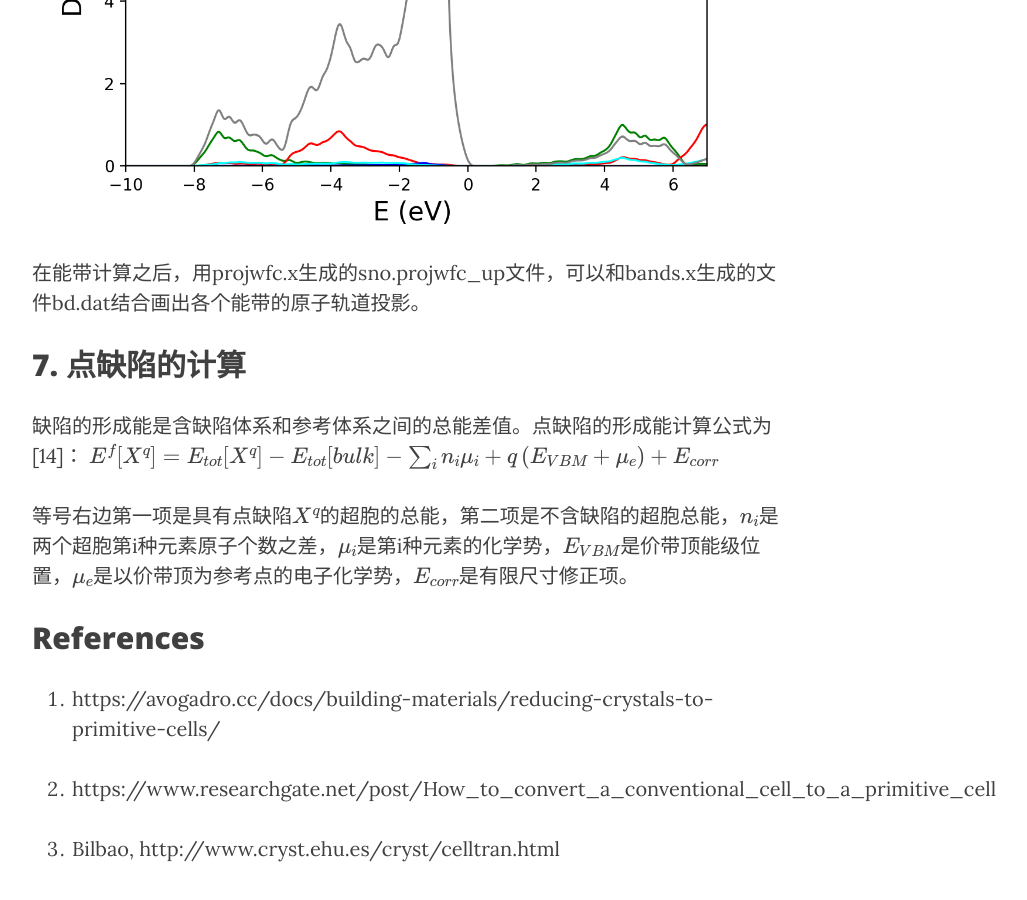
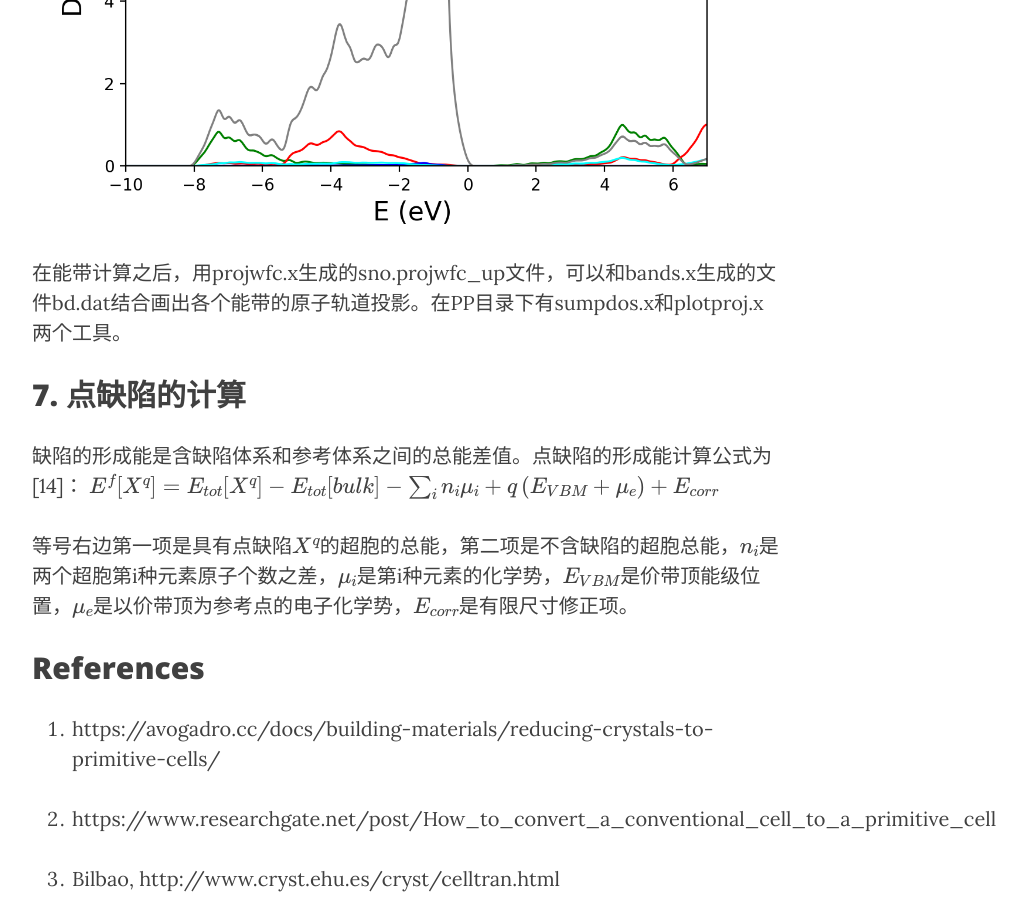
Before and after one commit to yyyu200/DFTbook, a Jekyll site: the page built from _posts/2019-04-01-HandsOn.md, in a window 1280 px wide and 900 px high, scrolled down 36080 px. Shown: the whole window, without its empty margins (233-1260 px from the left). Built offline with Jekyll 4.4.1, drawn with Linux system fonts in a browser that asks for light colours; nearby versions of some CDN libraries; formulas are drawn with MathJax 3; comment, search, counter and statistics services are not loaded.

Commit message:
modify at20190830-17:07:29-aliyun

```diff
--- a/_posts/2019-04-01-HandsOn.md
+++ b/_posts/2019-04-01-HandsOn.md
@@ -1278,7 +1278,7 @@ plt.savefig('pdos.png',dpi=200)
     <img src="../../../../../img/sno_pdos.png" width="1000"/>
 </p>
 
-在能带计算之后，用projwfc.x生成的sno.projwfc_up文件，可以和bands.x生成的文件bd.dat结合画出各个能带的原子轨道投影。
+在能带计算之后，用projwfc.x生成的sno.projwfc_up文件，可以和bands.x生成的文件bd.dat结合画出各个能带的原子轨道投影。在PP目录下有sumpdos.x和plotproj.x两个工具。
 
 
 ## 7. 点缺陷的计算
```
